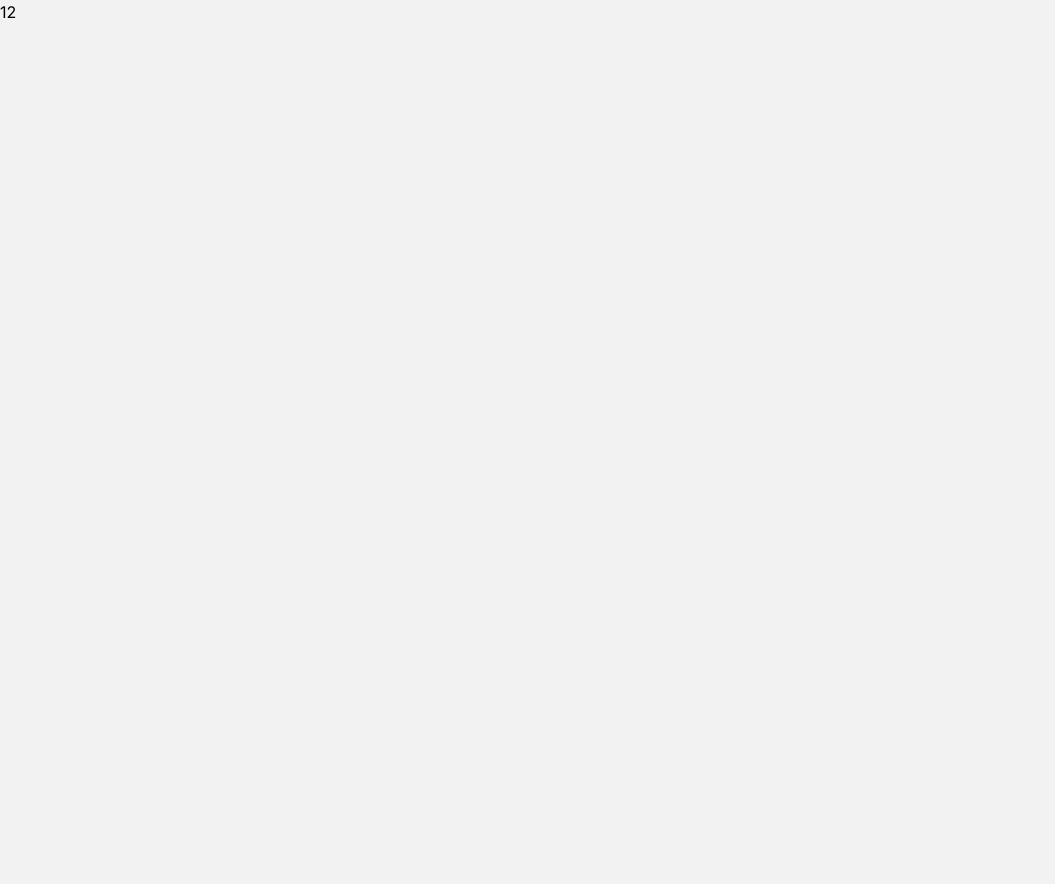
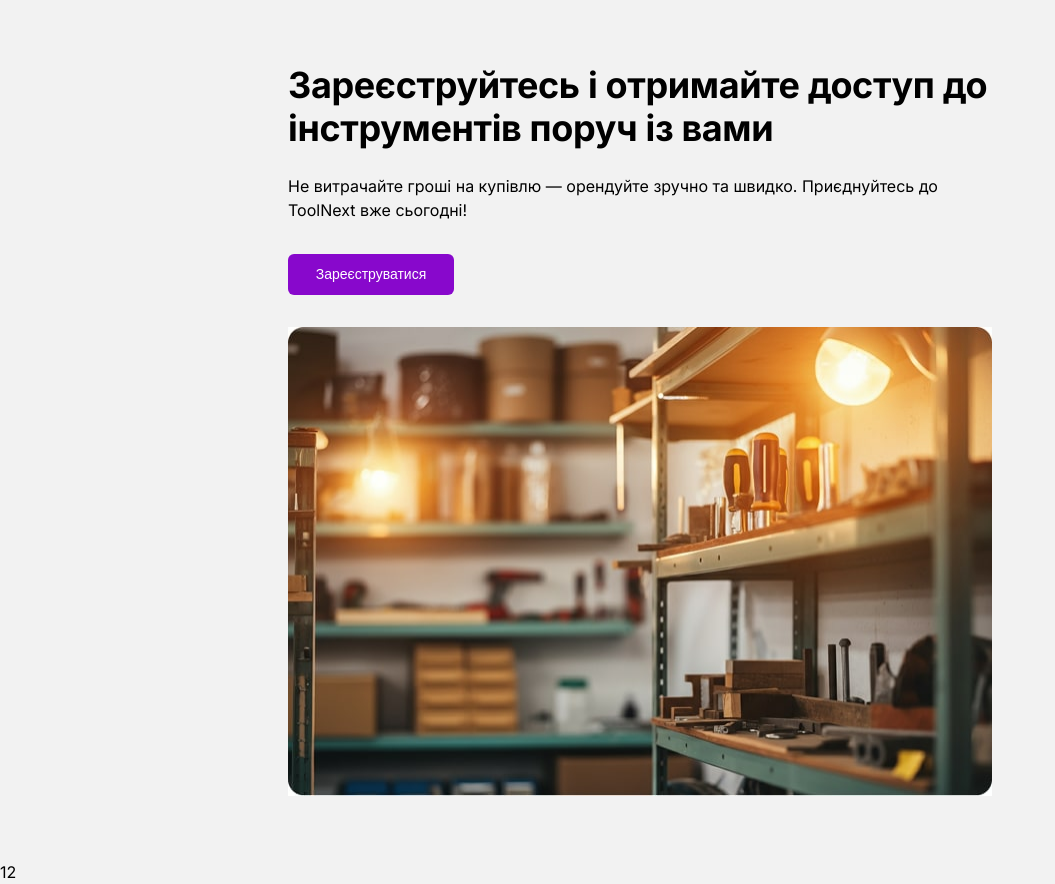
Before and after one commit to Mykhailenko-Oleksandr/tool-next, a Next.js app: page / in a window 1280 px wide. Shown: the whole page, without its empty margins (0-1055 px from the left). Before the commit the page ends 800 px from the top, so only its background shows below. Built offline with nearby package versions, Linux system fonts and the light colour scheme.

Commit message:
added registration block

```diff
--- a/app/globals.css
+++ b/app/globals.css
@@ -146,7 +146,7 @@ input {
 
 .container {
   max-width: 375px;
-  /* margin: 0 auto; */
+  margin: 0 auto;
   padding: 0 20px;
 }
 
--- a/app/page.tsx
+++ b/app/page.tsx
@@ -1,5 +1,10 @@
+import RegistrationBlock from "@/components/RegistrationBlock/RegistrationBlock";
 import css from "./Home.module.css";
 
 export default function Home() {
-  return <></>;
+  return (
+  <>
+  {<RegistrationBlock />}
+  </>
+  )
 }
--- /dev/null
+++ b/components/RegistrationBlock/RegistrationBlock.module.css
@@ -0,0 +1,128 @@
+.registrationBlockSection {
+    padding-top: 64px;
+    padding-bottom: 64px;
+  }
+
+  .contentWrapper {
+    display: flex;
+    flex-direction: column;
+
+  }
+
+ .textContent {
+  max-width: 335px;
+  margin-bottom: 32px;
+  text-align: left;
+ }
+
+  .title {
+   font-weight: 700;
+   font-size: 36px;
+   line-height: 1.2;
+   letter-spacing: -0.01em;
+   margin-bottom: 24px;
+
+  }
+
+  .description {
+    font-weight: 400;
+    font-size: 16px;
+    line-height: 1.5;
+  }
+
+  .buttonRegister {
+    font-family: "Work Sans", sans-serif;
+    display: block;
+    text-align: center;
+    background-color: #8808cc;
+    border: transparent;
+    border-radius: 6px;
+    padding: 10px 24px;
+    font-weight: 500;
+    font-size: 14px;
+    line-height: 1.5;
+    color: #fff;
+    margin-bottom: 32px;
+    min-width: 335px;
+    transition: all 0.3s cubic-bezier(0.4, 0, 0.2, 1);
+  }
+
+  .buttonRegister:hover,
+  .buttonRegister:focus {
+    border: 2px solid #8808cc;
+    color: #000;
+    background-color: #fff;
+  }
+
+  .buttonRegister:active {
+    background-color: #e7cdf4;
+  }
+
+  .buttonRegister:disabled{
+    background-color: #8808cc;
+    opacity: 0.4;
+  }
+
+  .imageBlock {
+    position: relative;
+    object-fit: cover;
+    height: 223px;
+    border-radius: 16px;
+   }
+
+
+  @media only screen and (min-width: 768px) {
+
+       .buttonRegister {
+        display: inline-block;
+         min-width: 166px;
+         margin-bottom: 32px;
+       }
+
+       .textContent {
+        max-width: 704px;
+       }
+
+       .imageBlock {
+        height: 469px;
+       }
+    }
+
+
+    @media only screen and (min-width: 1440px) {
+        .registrationBlockSection {
+            padding-top: 112px;
+            padding-bottom: 112px;
+          }
+
+        .contentWrapper {
+            flex-direction: row;
+            gap: 32px;
+        }
+
+        .textAndButton {
+            padding: 11px 0;
+        }
+
+        .textContent {
+          max-width: 755px;
+         }
+
+        .title {
+            font-size: 48px;
+           }
+
+         .description {
+            font-size: 18px;
+          }
+
+          .buttonRegister {
+             min-width: 183px;
+             margin-bottom: 0px;
+           }
+
+           .imageBlock {
+            height: 350px;
+            width: 525px;
+           }
+      }
--- /dev/null
+++ b/components/RegistrationBlock/RegistrationBlock.tsx
@@ -0,0 +1,50 @@
+
+
+import Image from 'next/image';
+import css from './RegistrationBlock.module.css';
+import Link from 'next/link';
+
+
+
+export default function RegistrationBlock() {
+
+
+
+  return (
+    <section className={css.registrationBlockSection} id="registration-block">
+    <div className={`${css.contentWrapper} container`}>
+
+        <div className={css.textAndButton}>
+          <div className={css.textContent}>
+          <h1 className={css.title}>Зареєструйтесь і отримайте доступ до інструментів поруч із вами</h1>
+          <p className={css.description}>Не витрачайте гроші на купівлю — орендуйте зручно та швидко.
+          Приєднуйтесь до ToolNext вже сьогодні!</p>
+          </div>
+         <Link href="/auth/register" className={css.buttonRegister}>Зареєструватися</Link>
+        </div>
+
+
+<picture className={css.imageBlock}>
+  <source
+    srcSet="/images/home-down-desk.jpg 1x, /images/home-down-desk@2x.jpg 2x"
+    media="(min-width: 1440px)"
+  />
+  <source
+    srcSet="/images/home-down-tab.jpg, /images/home-down-tab@2x.jpg 2x"
+    media="(min-width: 768px)"
+  />
+    <source
+    srcSet="/images/home-down-mob.jpg, /images/home-down-mob@2x.jpg 2x"
+    media="(min-width: 375px)"
+  />
+
+  <Image
+    src="/images/home-down-desk.jpg"
+    alt="Tool's workshop"
+    fill={true}
+  />
+</picture>
+</div>
+    </section>
+  );
+}
```
